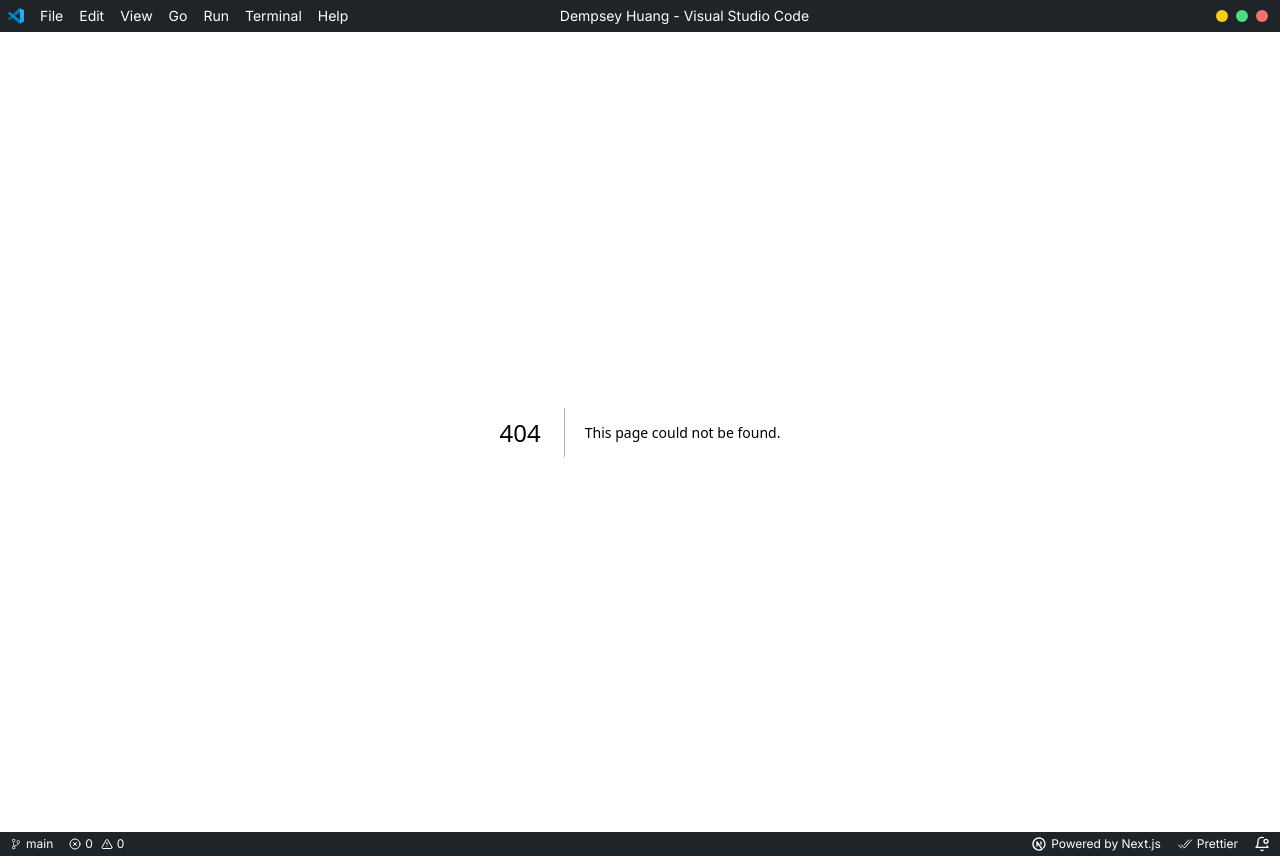
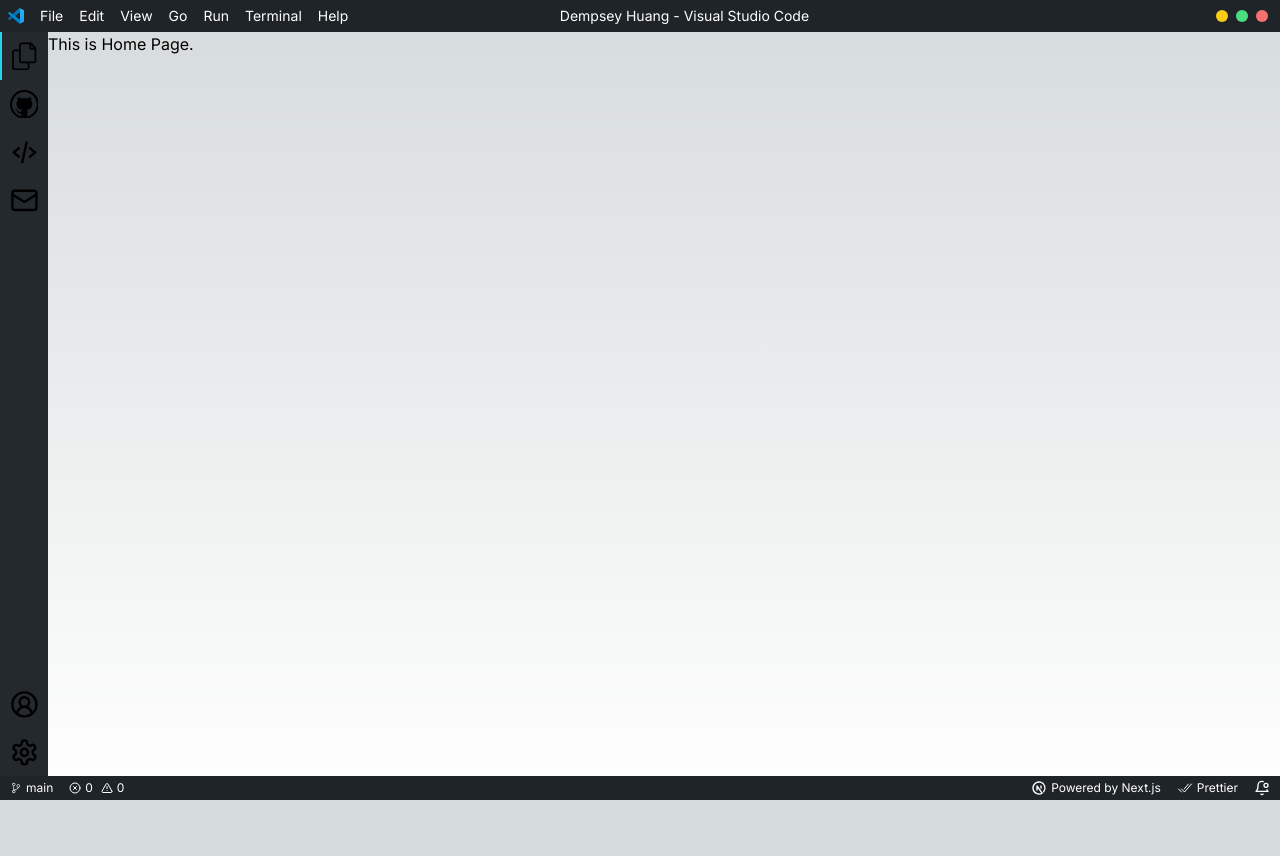
Before and after one commit to allpass122/vscode-portfolio-next13, a Next.js app: page /home in a window 1280 px wide. Before the commit this address had no page. After the commit the page ends 800 px from the top, so only its background shows below. Built offline with nearby package versions, Linux system fonts and the light colour scheme.

Commit message:
feat: sidebar-avtivityBar

```diff
--- /dev/null
+++ b/src/app/_component/sideBar.tsx
@@ -0,0 +1,95 @@
+"use client";
+
+import { cn } from "@/utils/cn";
+import { CircleUserRound, Mail, Pencil, Settings } from "lucide-react";
+import { usePathname, useRouter } from "next/navigation";
+import { BiCodeAlt } from "react-icons/bi";
+import { VscFiles, VscGithub } from "react-icons/vsc";
+
+function Sidebar() {
+  const router = useRouter();
+  const pathname = usePathname();
+
+  const allItems: { path: string; icon: React.ReactNode; disabled?: boolean }[] = [
+    {
+      path: "/home",
+      icon: <VscFiles className={"size-3/5"} />,
+    },
+    {
+      path: "/github",
+      icon: <VscGithub className={"size-3/5 "} />,
+    },
+    {
+      path: "/projects",
+      icon: <BiCodeAlt className={"size-3/5 "} />,
+    },
+    {
+      path: "/articles",
+      icon: <Pencil className={"size-3/5 "} />,
+      disabled: true,
+    },
+    {
+      path: "/contact",
+      icon: <Mail className={"size-3/5 "} />,
+    },
+  ];
+
+  function ActivityBar() {
+    return (
+      <div className="flex w-full flex-col items-center">
+        {allItems.map(
+          (item) =>
+            !item.disabled && (
+              <div
+                key={item.path}
+                className={cn(
+                  "flex aspect-square w-full cursor-pointer flex-col items-center justify-center hover:bg-dark-primary",
+                  item.path.startsWith(pathname) && "border-l-2 border-cyan-400"
+                )}
+                onClick={() => {
+                  router.push(item.path);
+                }}
+              >
+                {item.icon}
+              </div>
+            )
+        )}
+      </div>
+    );
+  }
+
+  function SettingComponent() {
+    return (
+      <div className="flex w-full flex-col items-center">
+        <div
+          className={
+            "flex aspect-square w-full cursor-pointer flex-col items-center justify-center hover:bg-dark-primary"
+          }
+          onClick={() => {
+            router.push("/about");
+          }}
+        >
+          <CircleUserRound className={"size-3/5 "} />
+        </div>
+        <div
+          className={
+            "flex aspect-square w-full cursor-pointer flex-col items-center justify-center hover:bg-dark-primary"
+          }
+          onClick={() => {
+            // TODO ActivityBar config
+          }}
+        >
+          <Settings className={"size-3/5 "} />
+        </div>
+      </div>
+    );
+  }
+
+  return (
+    <div className="between flex w-12 flex-col justify-between bg-dark-second ">
+      <ActivityBar />
+      <SettingComponent />
+    </div>
+  );
+}
+export default Sidebar;
--- /dev/null
+++ b/src/app/home/page.tsx
@@ -0,0 +1,5 @@
+function HomePage() {
+  return <h2>This is Home Page.</h2>;
+}
+
+export default HomePage;
--- a/src/app/layout.tsx
+++ b/src/app/layout.tsx
@@ -3,6 +3,7 @@ import type { Metadata } from "next";
 import { Inter } from "next/font/google";
 import Footer from "./_component/footer";
 import HeaderBar from "./_component/headerBar";
+import Sidebar from "./_component/sideBar";
 import "./globals.css";
 
 const inter = Inter({
@@ -29,7 +30,10 @@ export default function RootLayout({
     <html lang="en">
       <body className={cn(inter.className, "flex min-h-screen flex-col")}>
         <HeaderBar />
-        {children}
+        <div className="flex flex-1 flex-row">
+          <Sidebar />
+          {children}
+        </div>
         <Footer />
       </body>
     </html>
```
